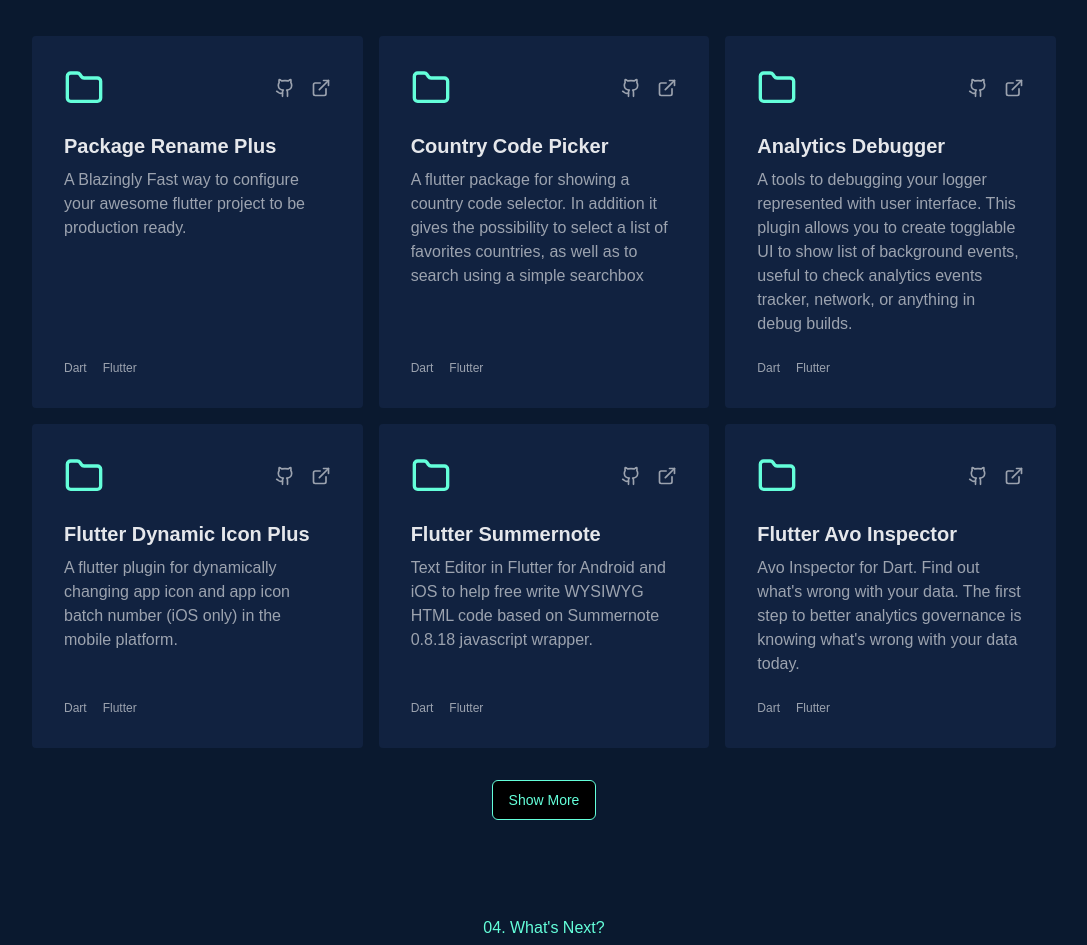
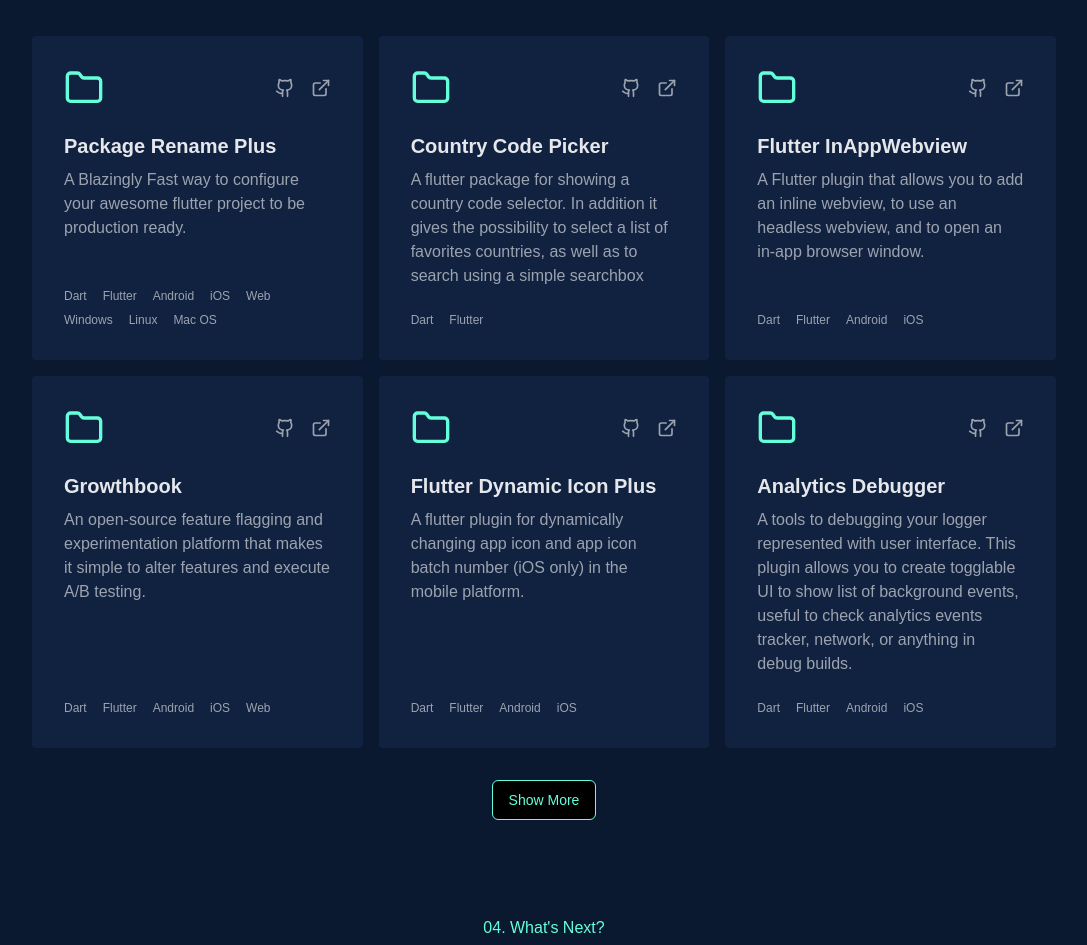
Before and after one commit to chandrabezzo/portfolio-nextjs, a Next.js app: page / in a window 1280 px wide. Shown: the part 3440-4385 px from the top of the page, without its empty margins (96-1183 px from the left). Built offline with nearby package versions, Linux system fonts and the light colour scheme.

Commit message:
Update Project

```diff
--- a/src/components/other-projects.tsx
+++ b/src/components/other-projects.tsx
@@ -23,7 +23,7 @@
     {
       title: 'Package Rename Plus',
       description: 'A Blazingly Fast way to configure your awesome flutter project to be production ready.',
-      tags: ['Dart', 'Flutter'],
+      tags: ['Dart', 'Flutter', 'Android', 'iOS', 'Web', 'Windows', 'Linux', 'Mac OS'],
       links: { github: 'https://github.com/chandrabezzo/package_rename', web: 'https://pub.dev/packages/package_rename_plus' }
     },
     {
@@ -33,16 +33,28 @@
       links: { github: 'https://github.com/chandrabezzo/CountryCodePicker', web: 'https://pub.dev/packages/country_code_picker' }
     },
     {
-      title: 'Analytics Debugger',
-      description: 'A tools to debugging your logger represented with user interface. This plugin allows you to create togglable UI to show list of background events, useful to check analytics events tracker, network, or anything in debug builds.',
-      tags: ['Dart', 'Flutter'],
-      links: { github: 'https://github.com/chandrabezzo/analytics_debugger', web: 'https://pub.dev/packages/analytics_debugger' }
+      title: 'Flutter InAppWebview',
+      description: 'A Flutter plugin that allows you to add an inline webview, to use an headless webview, and to open an in-app browser window.',
+      tags: ['Dart', 'Flutter', 'Android', 'iOS'],
+      links: { github: 'https://github.com/pichillilorenzo/flutter_inappwebview/pull/1381', web: 'https://pub.dev/packages/flutter_inappwebview' }
+    },
+    {
+      title: 'Growthbook',
+      description: 'An open-source feature flagging and experimentation platform that makes it simple to alter features and execute A/B testing.',
+      tags: ['Dart', 'Flutter', 'Android', 'iOS', 'Web'],
+      links: { github: 'https://github.com/growthbook/growthbook-flutter', web: 'https://pub.dev/packages/growthbook_sdk_flutter' }
     },
     {
       title: 'Flutter Dynamic Icon Plus',
       description: 'A flutter plugin for dynamically changing app icon and app icon batch number (iOS only) in the mobile platform.',
-      tags: ['Dart', 'Flutter'],
+      tags: ['Dart', 'Flutter', 'Android', 'iOS'],
       links: { github: 'https://github.com/chandrabezzo/flutter_dynamic_icon_plus', web: 'https://pub.dev/packages/flutter_dynamic_icon_plus' }
+    },
+    {
+      title: 'Analytics Debugger',
+      description: 'A tools to debugging your logger represented with user interface. This plugin allows you to create togglable UI to show list of background events, useful to check analytics events tracker, network, or anything in debug builds.',
+      tags: ['Dart', 'Flutter', 'Android', 'iOS'],
+      links: { github: 'https://github.com/chandrabezzo/analytics_debugger', web: 'https://pub.dev/packages/analytics_debugger' }
     },
     {
       title: 'Flutter Summernote',
@@ -97,6 +109,36 @@
       description: 'A Flutter plugin for allowing users to authenticate with native Android &amp; iOS Facebook login SDKs.',
       tags: ['Dart', 'Flutter'],
       links: { github: 'https://github.com/chandrabezzo/meta_facebook_login', web: 'https://pub.dev/packages/meta_facebook_login' }
+    },
+    {
+      title: 'Flutter Showcaseview',
+      description: 'A Flutter package to Showcase/Highlight widgets step by step.',
+      tags: ['Dart', 'Flutter'],
+      links: { github: 'https://github.com/SimformSolutionsPvtLtd/flutter_showcaseview/pull/433', web: 'https://pub.dev/packages/showcaseview' }
+    },
+    {
+      title: 'Youtube Player Flutter',
+      description: 'Flutter plugin for playing or streaming inline YouTube videos using the official iFrame player API. This plugin supports both Android and iOS.',
+      tags: ['Dart', 'Flutter'],
+      links: { github: 'https://github.com/sarbagyastha/youtube_player_flutter/pull/914', web: 'https://pub.dev/packages/youtube_player_flutter' }
+    },
+    {
+      title: 'Network Inspector',
+      description: 'Http inspector / logger for Dio and Http package. This package would allow you to log every Http request, response, and error from Dio & Http.',
+      tags: ['Dart', 'Flutter'],
+      links: { github: 'https://github.com/Meruya-Technology/network_inspector/pulls/chandrabezzo', web: 'https://pub.dev/packages/network_inspector' }
+    },
+    {
+      title: 'Whatsapp Share',
+      description: 'Simple way to share message, links or files from your flutter app to specific contact in whatsapp',
+      tags: ['Dart', 'Flutter'],
+      links: { github: 'https://github.com/ankushmishra2903-official/whatsapp_share2/pull/10', web: 'https://pub.dev/packages/whatsapp_share2' }
+    },
+    {
+      title: 'Jitsi Meet',
+      description: 'Jitsi Meet Plugin - A plugin for integrating open source Jitsi Meet API in flutter. Jitsi Meet is secure, fully featured and allows completely free video conferencing made with https://jitsi.org, a collection of open source projects',
+      tags: ['Dart', 'Flutter'],
+      links: { github: 'https://github.com/gunschu/jitsi_meet/pull/28', web: 'https://pub.dev/packages/jitsi_meet' }
     },
   ]
 
--- a/src/components/projects.tsx
+++ b/src/components/projects.tsx
@@ -16,13 +16,13 @@
   const projects: Project[] = [
     {
       title: 'Evermos Application',
-      description: 'An app made with flutter and tensorflow lite for face mask detection.',
-      tags: ['Flutter', 'TensorFlow Lite', 'ML'],
+      description: 'Evermos is a sharia-based reseller ecosystem that connects curated halal local products with a vast network of resellers across Indonesia. Powered by advanced technology and a scalable Flutter architecture, we ensure a seamless, high-performance experience across Android and iOS. Combined with comprehensive training programs, Evermos drives sustainable business growth and empowers resellers nationwide.',
+      tags: ['Flutter', 'Android', 'iOS'],
       image: 'https://i.ytimg.com/vi/4Dgyk45bT2c/hq720.jpg?sqp=-oaymwEhCK4FEIIDSFryq4qpAxMIARUAAAAAGAElAADIQj0AgKJD&rs=AOn4CLD5EXgyHiUdZQPXep6uTvrI9HqcFw',
       links: {
-        playStore: 'https://github.com/example/face-mask-detection',
-        appStore: 'https://example.com/face-mask-detection',
-        web: 'https://example.com/face-mask-detection'
+        playStore: 'https://play.google.com/store/apps/details?id=evermos.evermos.com.evermos',
+        appStore: 'https://apps.apple.com/id/app/evermos-reseller-dropship/id1601568866',
+        web: 'https://evermos.com'
       }
     }
   ] as const;
```
